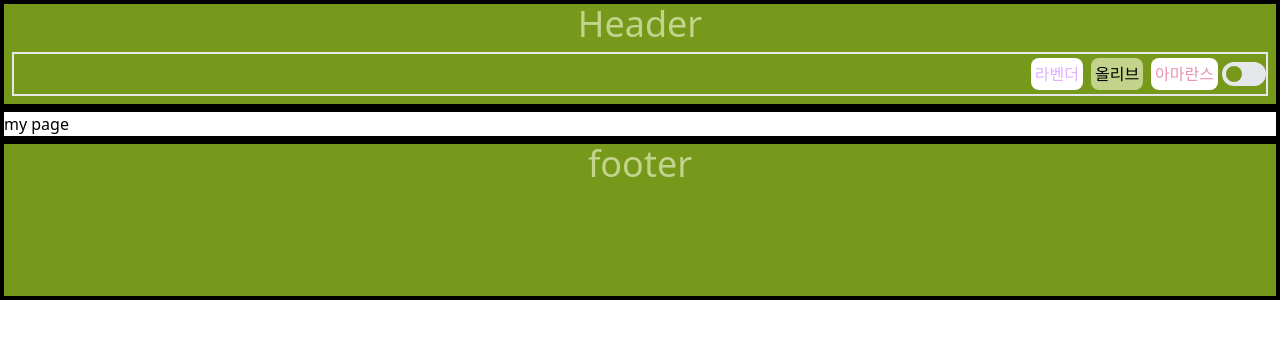
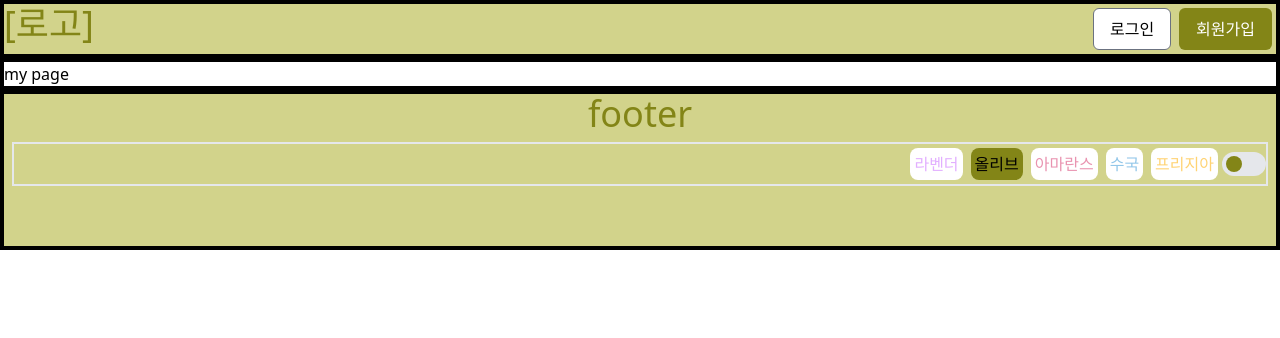
Before and after one commit to amaran-th/Book_Together, a React (Create React App) app: page /my in a window 1280 px wide. Shown: the top 338 px of the page. Built offline with nearby package versions, Linux system fonts and the light colour scheme.

Commit message:
feat:테마 추가 및 헤더에 로그인/회원가입 버튼 추가 #2

```diff
--- a/src/shared/Footer.jsx
+++ b/src/shared/Footer.jsx
@@ -1,12 +1,71 @@
 import React from 'react'
 import ReactDOM from 'react-dom'
-
-function Footer() {
+import { Switch } from '@headlessui/react'
+import { connect } from 'react-redux'
+//local
+import actionTheme from '../redux/action/theme'
+import actionDarkMode from '../redux/action/darkMode'
+const themes = ['lavender', 'olive', 'amaranth', 'hydrangea', 'freesia']
+const getTheme = theme => {
+  if (theme === 'lavender') return '라벤더'
+  else if (theme === 'olive') return '올리브'
+  else if (theme === 'amaranth') return '아마란스'
+  else if (theme === 'hydrangea') return '수국'
+  else if (theme === 'freesia') return '프리지아'
+}
+function Footer({ darkMode, theme, updateCurrent, darkModeToggle }) {
   return (
-    <div className="border-4 border-black h-[10em] bg-point text-sub">
+    <div className="border-4 border-black h-[10em] bg-sub text-main">
       <p className="text-center text-4xl">footer</p>
+      <div
+        name="컬러테마 선택"
+        className="m-2 border-2 flex justify-end items-center"
+      >
+        {themes.map(item => (
+          <span key={item} className={item + '-theme'}>
+            <button
+              className={
+                (theme.theme === item
+                  ? 'text-black bg-main dark:text-white'
+                  : 'text-sub bg-white dark:bg-black hover:text-point') +
+                ' p-1 m-1 rounded-lg'
+              }
+              onClick={() => {
+                updateCurrent(item)
+              }}
+            >
+              {getTheme(item)}
+            </button>
+          </span>
+        ))}
+        <Switch
+          checked={darkMode}
+          onChange={() => darkModeToggle()}
+          className="bg-gray-200 dark:bg-black relative inline-flex items-center h-6 rounded-full w-11"
+        >
+          <span className="sr-only">Dark Mode</span>
+          <span
+            className={
+              'translate-x-1 dark:translate-x-6 inline-block w-4 h-4 transform bg-main rounded-full'
+            }
+          />
+        </Switch>
+      </div>
     </div>
   )
 }
+const mapStateToProps = (state, OwnProps) => {
+  return { darkMode: state.darkMode, theme: state.theme }
+}
+const mapDispatchToProps = (dispatch, OwnProps) => {
+  return {
+    updateCurrent: theme => {
+      dispatch(actionTheme.updateCurrent(theme))
+    },
+    darkModeToggle: () => {
+      dispatch(actionDarkMode.toggle())
+    },
+  }
+}
 
-export default Footer
+export default connect(mapStateToProps, mapDispatchToProps)(Footer)
--- a/src/shared/Header.jsx
+++ b/src/shared/Header.jsx
@@ -3,67 +3,25 @@ import { Switch } from '@headlessui/react'
 import ReactDOM from 'react-dom'
 import { connect } from 'react-redux'
 //local
-import actionTheme from '../redux/action/theme'
-import actionDarkMode from '../redux/action/darkMode'
-const themes = ['lavender', 'olive', 'amaranth']
-const getTheme = theme => {
-  if (theme === 'lavender') return '라벤더'
-  else if (theme === 'olive') return '올리브'
-  else if (theme === 'amaranth') return '아마란스'
-}
-function Header({ darkMode, theme, updateCurrent, darkModeToggle }) {
-  console.log(darkMode)
+
+function Header({}) {
   return (
-    <div className="border-4 border-black bg-point text-sub">
-      <p className="text-center text-4xl">Header</p>
-      <div
-        name="컬러테마 선택"
-        className="m-2 border-2 flex justify-end items-center"
-      >
-        {themes.map(item => (
-          <span key={item} className={item + '-theme'}>
-            <button
-              className={
-                (theme.theme === item
-                  ? 'text-black bg-sub'
-                  : 'text-sub bg-white') + ' p-1 m-1 rounded-lg'
-              }
-              onClick={() => {
-                updateCurrent(item)
-              }}
-            >
-              {getTheme(item)}
+    <div className="border-4 border-black bg-sub text-main">
+      <div className="flex justify-between">
+        <span className="text-center text-4xl">[로고]</span>
+        <span>
+          <div className="flex items-center justify-end inset-y-0">
+            <button className="inline-flex items-center m-1 px-4 py-2 border border-gray-500 text-base font-medium rounded-md text-black bg-white hover:text-main hover:border-main">
+              로그인
             </button>
-          </span>
-        ))}
-        <Switch
-          checked={darkMode}
-          onChange={() => darkModeToggle()}
-          className="bg-gray-200 dark:bg-black relative inline-flex items-center h-6 rounded-full w-11"
-        >
-          <span className="sr-only">Dark Mode</span>
-          <span
-            className={
-              'translate-x-1 dark:translate-x-6 inline-block w-4 h-4 transform bg-point rounded-full'
-            }
-          />
-        </Switch>
+            <button className="inline-flex items-center m-1 px-4 py-2 border border-transparent text-base font-medium rounded-md text-white bg-main hover:bg-point">
+              회원가입
+            </button>
+          </div>
+        </span>
       </div>
     </div>
   )
 }
-const mapStateToProps = (state, OwnProps) => {
-  return { darkMode: state.darkMode, theme: state.theme }
-}
-const mapDispatchToProps = (dispatch, OwnProps) => {
-  return {
-    updateCurrent: theme => {
-      dispatch(actionTheme.updateCurrent(theme))
-    },
-    darkModeToggle: () => {
-      dispatch(actionDarkMode.toggle())
-    },
-  }
-}
 
-export default connect(mapStateToProps, mapDispatchToProps)(Header)
+export default Header
--- a/src/tailwind.css
+++ b/src/tailwind.css
@@ -2,17 +2,31 @@
 @tailwind components;
 
 .lavender-theme {
-  --color-point: #a56bc0;
+  --color-main: #a56bc0;
+  --color-point: #8e4dac;
   --color-sub: #e2afff;
 }
 
 .olive-theme {
-  --color-point: #77991b;
-  --color-sub: #c3d38b;
+  --color-main: #838517;
+  --color-point: #6f700f;
+  --color-sub: #d2d38b;
 }
 
 .amaranth-theme {
-  --color-point: #a1437a;
+  --color-main: #a1437a;
+  --color-point: #9c3471;
   --color-sub: #e993b0;
 }
+.hydrangea-theme {
+  --color-main: #567eb9;
+  --color-point: #3d66a3;
+  --color-sub: #93c7e9;
+}
+.freesia-theme {
+  --color-main: #ecab31;
+  --color-point: #e6a01e;
+  --color-sub: #ffd373;
+}
+
 @tailwind utilities;
--- a/tailwind.config.js
+++ b/tailwind.config.js
@@ -3,6 +3,7 @@ module.exports = {
   theme: {
     extend: {
       colors: {
+        main: 'var(--color-main)',
         point: 'var(--color-point)',
         sub: 'var(--color-sub)',
       },
```
